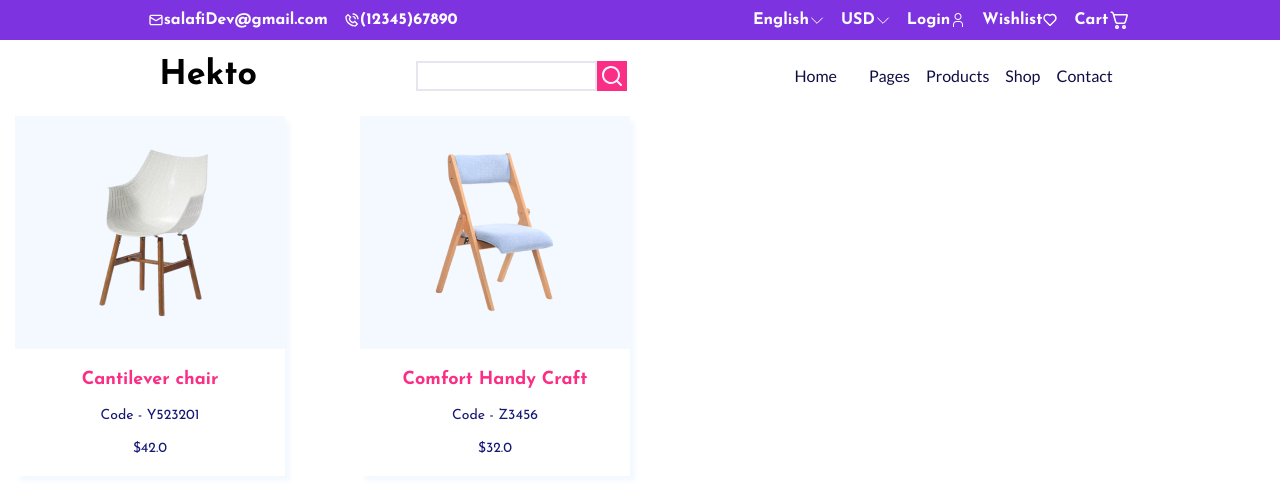
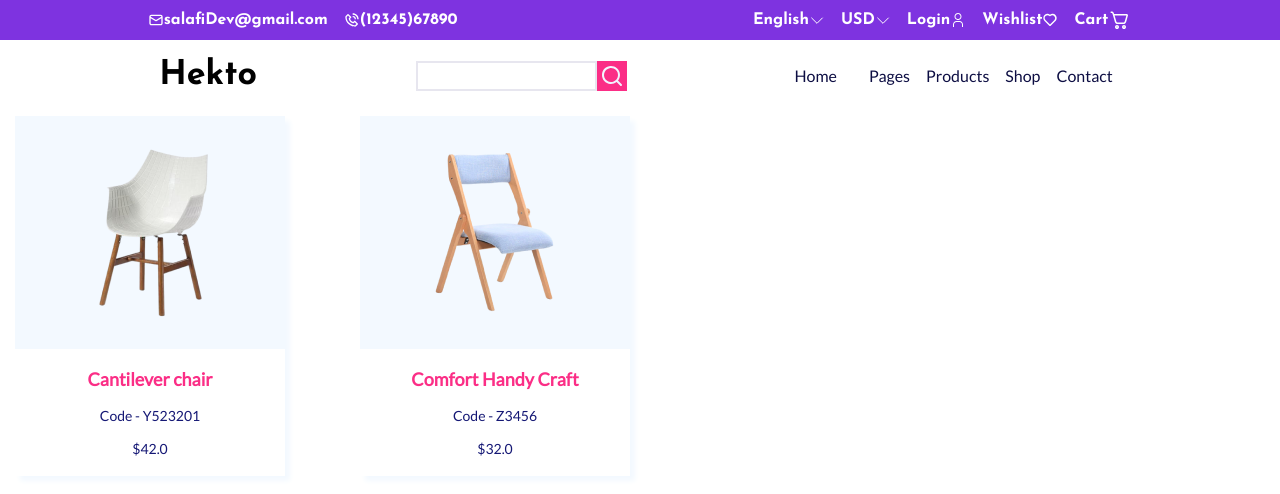
Before and after one commit to AOMuiz/salaficommerce, a React (Create React App) app: page / in a window 1280 px wide. Shown: the top 494 px of the page. Built offline with nearby package versions, Linux system fonts and the light colour scheme.

Commit message:
added lato font to featured card

```diff
--- a/src/components/cards/Card.js
+++ b/src/components/cards/Card.js
@@ -27,6 +27,7 @@ const StyledContainer = styled.div`
   flex-direction: column;
   justify-content: space-between;
   margin: 1.5rem;
+  font-family: "Lato", "san-serif";
 `;
 
 const ImageContainer = styled.div`
```
